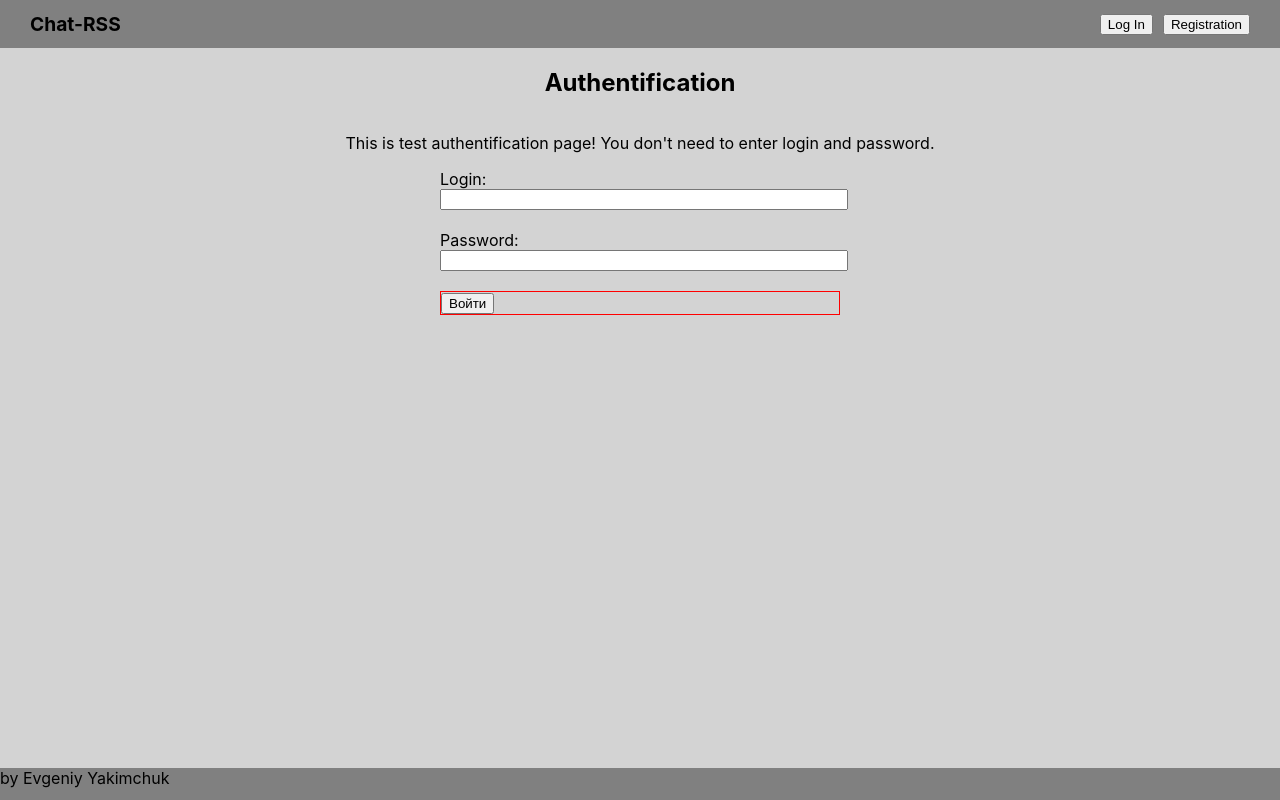
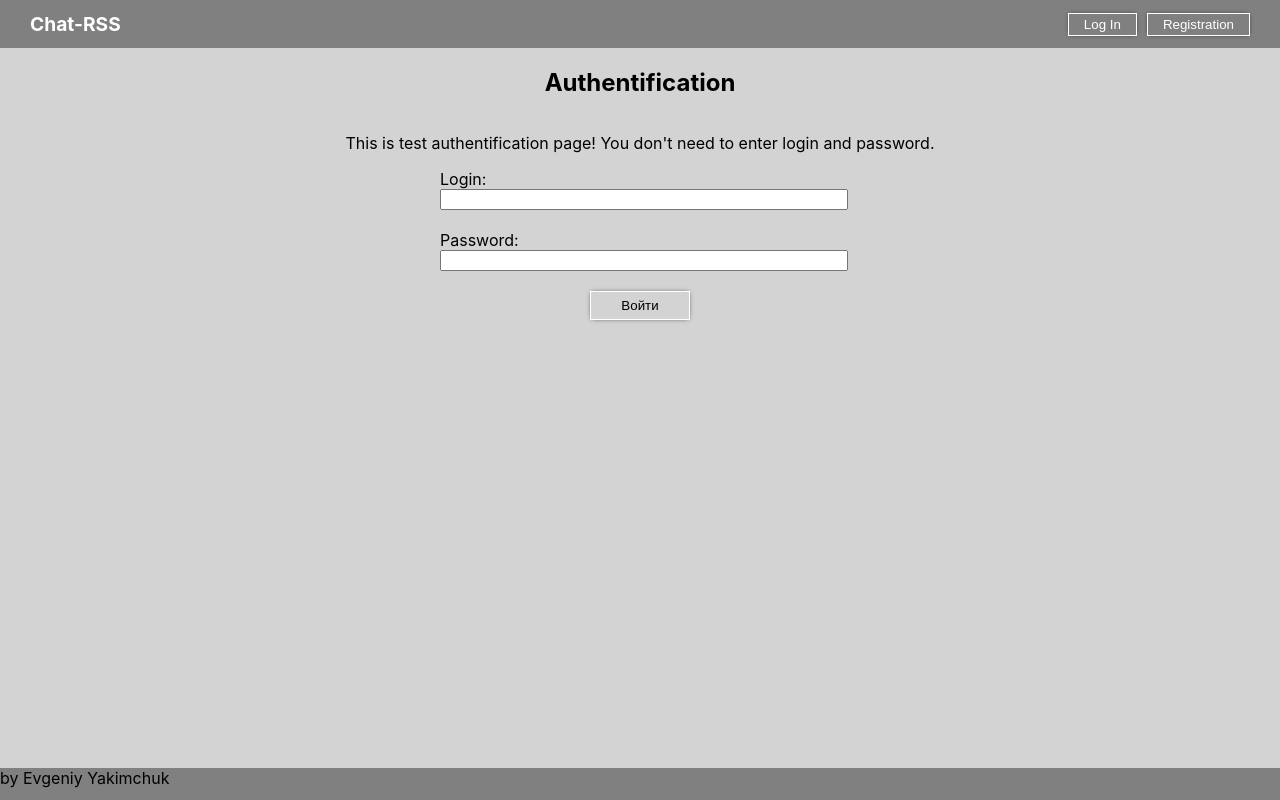
Before and after one commit to yakGjen/chat-rss, a React (Create React App) app: page /auth in a window 1280 px wide. Built offline with nearby package versions, Linux system fonts and the light colour scheme.

Commit message:
style: add styles to buttons

```diff
--- a/src/components/App.js
+++ b/src/components/App.js
@@ -183,10 +183,10 @@ class App extends Component {
       <div className="app">
         <Layout log={this.state.log} closeConnection={this.closeConnection}>
           <Switch>
-            <Route path='/auth' render={() => <Auth logIn={this.logIn}/>} />
+            <Route path='/auth' render={() => <Auth loggedIn={this.state.loggedIn} logIn={this.logIn}/>} />
             <Route path='/registration' component={Registration} />
             <Route path='/chat-window' render={() => <ChatWindow scrollDown={this.scrollDown} data={this.state.data} sendMessage={this.sendMessage} loggedIn={this.state.loggedIn} handleInputValue={this.handleInputValue}/>} />
-            <Route path='/' component={Hello} />
+            <Route path='/' component={() => <Hello loggedIn={this.state.loggedIn}/>} />
           </Switch>
         </Layout>
       </div>
--- a/src/components/Auth/Authentification.css
+++ b/src/components/Auth/Authentification.css
@@ -19,5 +19,13 @@
 }
 
 .auth-button {
-  border: solid 1px red;
+  text-align: center;
 }
+
+.auth-btn {
+  padding: 6px 30px;
+  border: solid 1px #ffffff;
+  background: none;
+  cursor: pointer;
+  box-shadow: 0 0 5px -2px #000000;
+}
--- a/src/components/Auth/Authentification.js
+++ b/src/components/Auth/Authentification.js
@@ -1,5 +1,5 @@
 import React, { Component } from 'react';
-import { Link } from 'react-router-dom';
+import { Link, Redirect } from 'react-router-dom';
 
 import './Authentification.css';
 
@@ -27,7 +27,11 @@ class Authentification extends Component {
   }
 
   render() {
-    const {logIn} = this.props;
+    const {logIn, loggedIn} = this.props;
+
+    if (loggedIn) {
+      return <Redirect to='/chat-window'/>;
+    }
 
     return (
       <main>
@@ -43,7 +47,7 @@ class Authentification extends Component {
             <input id='password' type="password" className='input-field' value={this.state.loginPassword} onChange={this.handleUpdatePassword}/>
           </label>
           <Link to='/chat-window' exact='false' className='auth-button'>
-            <button onClick={() => logIn(this.state.loginValue, this.state.passwordValue)}>Войти</button>
+            <button className='auth-btn' onClick={() => logIn(this.state.loginValue, this.state.passwordValue)}>Войти</button>
           </Link>
         </form>
       </main>
--- a/src/components/ChatWindow/ChatWindow.css
+++ b/src/components/ChatWindow/ChatWindow.css
@@ -42,3 +42,13 @@ main {
   text-align: center;
   font-style: italic;
 }
+
+.message-date {
+  display: flex;
+  justify-content: space-between;
+}
+
+.message-date > p {
+  margin: 0;
+  font-size: 70%;
+}
--- a/src/components/ChatWindow/ChatWindow.js
+++ b/src/components/ChatWindow/ChatWindow.js
@@ -23,8 +23,9 @@ class ChatWindow extends Component {
     const {loggedIn, data, sendMessage, handleInputValue} = this.props;
 
     if (loggedIn === false) {
-      return <Redirect to='/auth'/>
+      return <Redirect to='/auth'/>;
     }
+
     return (
       <main>
         Chat Window
@@ -33,8 +34,10 @@ class ChatWindow extends Component {
             <div className='message-card' key={index}>
               <h3 className='message-card-name'>Name: {item.from}</h3>
               <p className='message-card-text'>{item.message}</p>
-              <p>{`Time: ${new Date(item.time).getHours()}:${new Date(item.time).getMinutes()}`}</p>
-              <p>{`Date: ${new Date(item.time).getDate()}.${new Date(item.time).getMonth() + 1}.${new Date(item.time).getFullYear()}`}</p>
+              <div className='message-date'>
+                <p>{`Time: ${new Date(item.time).getHours()}:${new Date(item.time).getMinutes()}:${new Date(item.time).getSeconds()}`}</p>
+                <p>{`Date: ${new Date(item.time).getDate()}.${new Date(item.time).getMonth() + 1}.${new Date(item.time).getFullYear()}`}</p>
+              </div>
             </div>
           ))}
         </div>
--- a/src/components/Header/Header.css
+++ b/src/components/Header/Header.css
@@ -17,6 +17,7 @@
 .header h1 {
   margin: 0;
   font-size: 120%;
+  color: #ffffff;
 }
 
 .header-button-link:not(:first-child) {
@@ -24,5 +25,10 @@
 }
 
 .header-button {
+  padding: 3px 15px;
+  border: solid 1px #ffffff;
+  color: #ffffff;
+  background: none;
   cursor: pointer;
+  box-shadow: 0 0 5px -2px #000000;
 }
--- a/src/components/Hello/Hello.js
+++ b/src/components/Hello/Hello.js
@@ -1,17 +1,29 @@
 import React from 'react';
+import { Redirect } from 'react-router-dom';
 
 import './Hello.css';
 
-/*const Hello = () => (
-  <main>Hello</main>
-);*/
+/*const Hello = () => {
+  return <main>Hello</main>
+};*/
 
 class Hello extends React.Component {
+
+  constructor(props) {
+    super(props);
+  }
+
   componentDidMount() {
     console.log('Hello mounted');
   }
 
   render() {
+    const {loggedIn} = this.props;
+
+    if (loggedIn) {
+      return <Redirect to='/chat-window'/>;
+    }
+
     return (
       <main className='main'>
         <h2>Welcome to RSS-Chat</h2>
```
